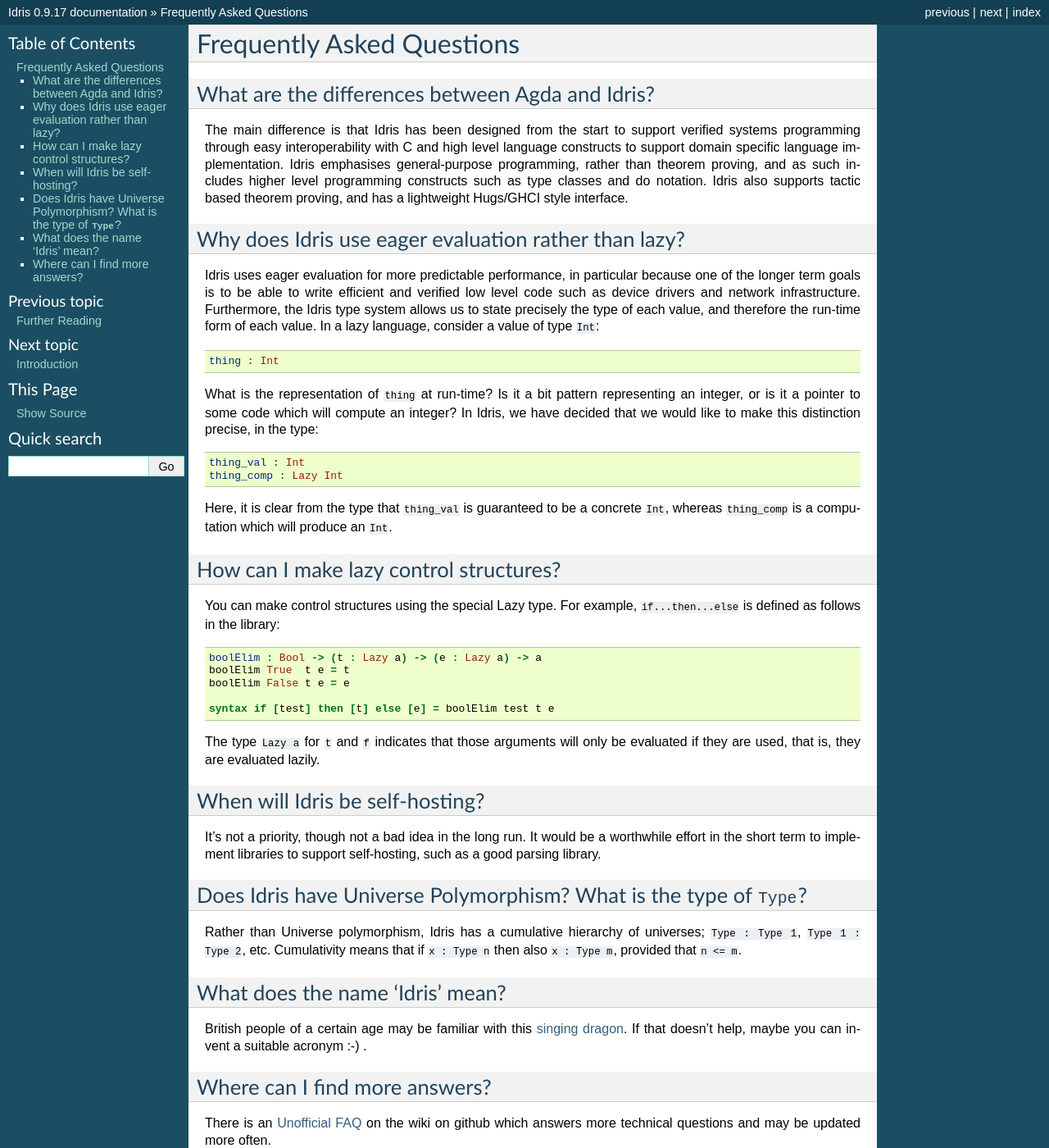
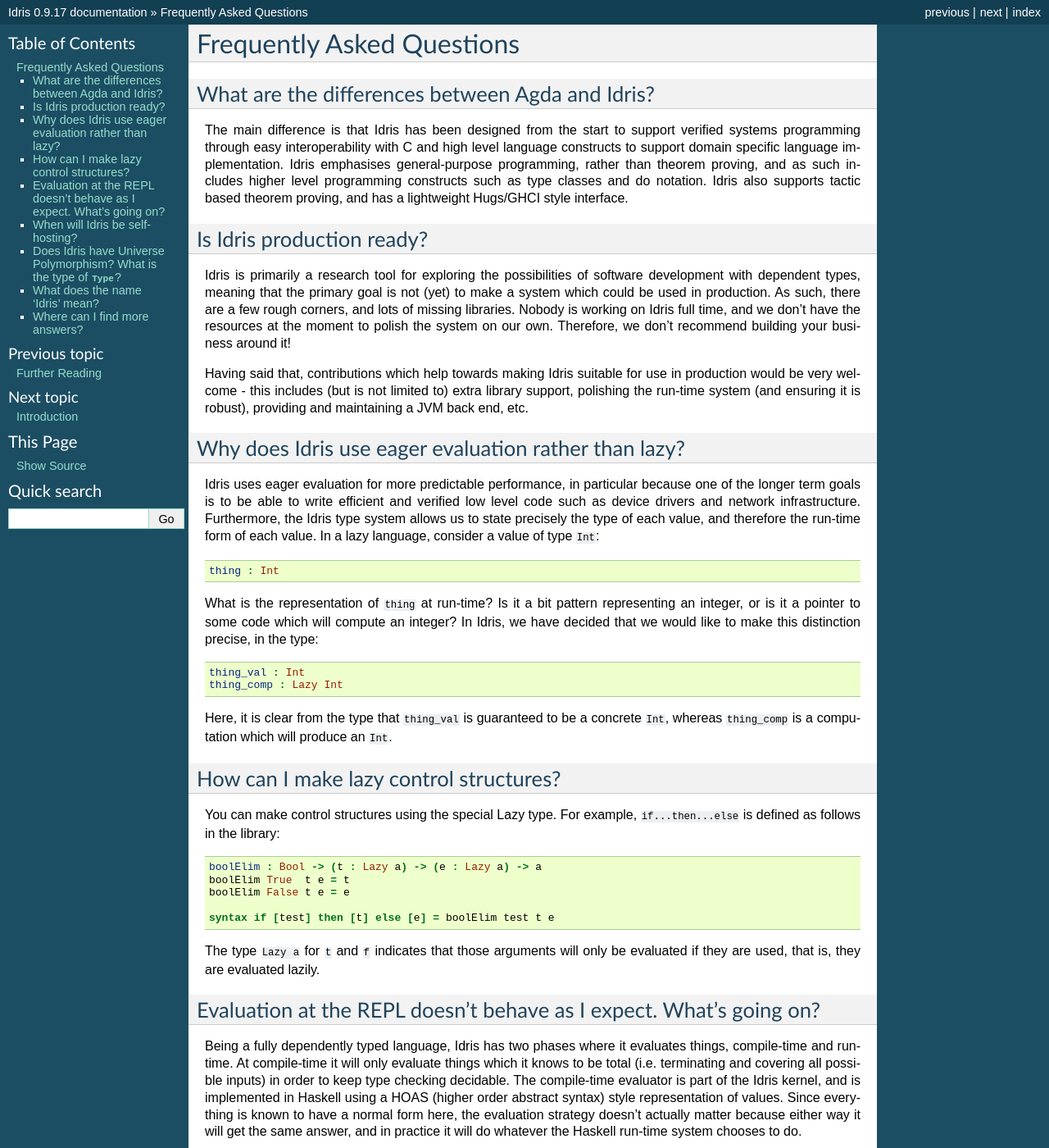
Before and after one commit to idris-lang/Idris-dev, a Sphinx documentation site: the page built from docs/faq/faq.rst, in a window 1280 px wide and 1400 px high. Shown: the whole window at 82% size. Built offline with Sphinx 7.4.7, drawn with Linux system fonts in a browser that asks for light colours; formulas are drawn with MathJax 3; some of the changed text lies outside the part shown.

Commit message:
A couple more FAQs

```diff
--- a/docs/faq/faq.rst
+++ b/docs/faq/faq.rst
@@ -12,6 +12,21 @@
 as such includes higher level programming constructs such as type classes and
 do notation. Idris also supports tactic based theorem proving, and has a
 lightweight Hugs/GHCI style interface.
+
+Is Idris production ready?
+--------------------------
+
+Idris is primarily a research tool for exploring the possibilities of software
+development with dependent types, meaning that the primary goal is not (yet) to
+make a system which could be used in production. As such, there are a few rough
+corners, and lots of missing libraries. Nobody is working on Idris full time,
+and we don't have the resources at the moment to polish the system on our own.
+Therefore, we don't recommend building your business around it!
+
+Having said that, contributions which help towards making Idris suitable
+for use in production would be very welcome - this includes (but is not
+limited to) extra library support, polishing the run-time system (and ensuring
+it is robust), providing and maintaining a JVM back end, etc.
 
 Why does Idris use eager evaluation rather than lazy?
 -----------------------------------------------------
@@ -58,6 +73,32 @@
 The type ``Lazy a`` for ``t`` and ``f`` indicates that those arguments will
 only be evaluated if they are used, that is, they are evaluated lazily.
 
+Evaluation at the REPL doesn't behave as I expect. What's going on?
+-------------------------------------------------------------------
+
+Being a fully dependently typed language, Idris has two phases where it
+evaluates things, compile-time and run-time. At compile-time it will only
+evaluate things which it knows to be total (i.e. terminating and covering all
+possible inputs) in order to keep type checking decidable. The compile-time
+evaluator is part of the Idris kernel, and is implemented in Haskell using a
+HOAS (higher order abstract syntax) style representation of values. Since
+everything is known to have a normal form here, the evaluation strategy doesn't
+actually matter because either way it will get the same answer, and in practice
+it will do whatever the Haskell run-time system chooses to do.
+
+The REPL, for convenience, uses the compile-time notion of evaluation. As well
+as being easier to implement (because we have the evaluator available) this can
+be very useful to show how terms evaluate in the type checker. So you can see
+the difference between:
+
+.. code-block:: idris
+
+    Idris> \n, m => (S n) + m
+    \n => \m => S (plus n m) : Nat -> Nat -> Nat
+
+    Idris> \n, m => n + (S m)
+    \n => \m => plus n (S m) : Nat -> Nat -> Nat
+
 When will Idris be self-hosting?
 --------------------------------
 
```
